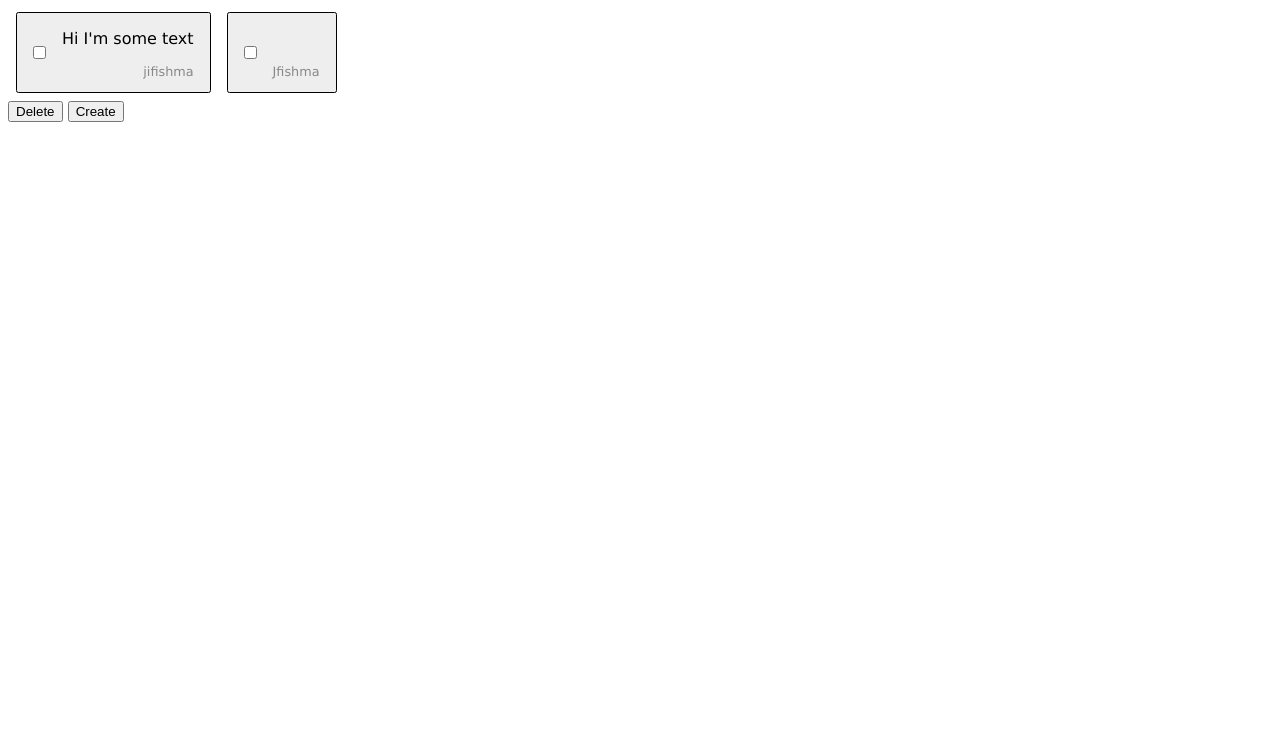
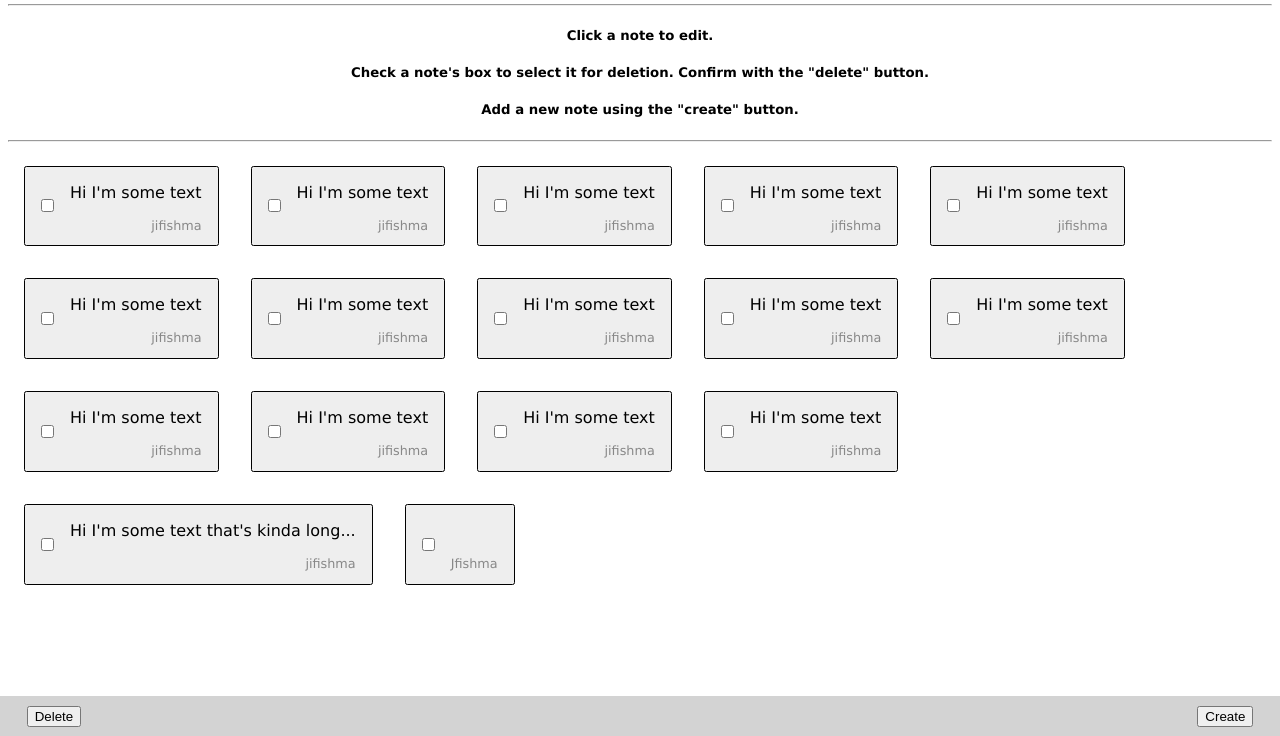
Before and after one commit to jifishma/CIS-435-Project-03, a website with bundled scripts: page NotesApp/FrontEnd/index.html in a window 1280 px wide. Shown: the part 64-800 px from the top of the page. Built offline with nearby package versions, Linux system fonts and the light colour scheme; no server answers.

Commit message:
Fixed flexbox, fixed footer

```diff
--- a/NotesApp/FrontEnd/index.html
+++ b/NotesApp/FrontEnd/index.html
@@ -10,15 +10,29 @@
 
 <body>
     <header>
-        <h2>Notes</h2>
+        <h2>Notelus Maxiumus</h2>
+        <hr>
+        <h5>Click a note to edit.</h5>
+        <h5>Check a note's box to select it for deletion. Confirm with the "delete" button.</h5>
+        <h5>Add a new note using the "create" button.</h5>
+        <hr>
     </header>
 
-    <main id="userNotes">
-        <div id="notesList" class="flex-container">
+
+    <section id="userInputs" class="modal">
+        <!-- <label for="username">Username:</label>
+        <input type="text" id="username">
+
+        <label for="notecontents">Note:</label>
+        <textarea id="notecontents">Enter your note here.</textarea> -->
+    </section>
+
+    <main id="notesList" class="flex-container">
+        <!-- <p>No notes yet. Add a new note with the "create" button!</p> -->
         <div class="flex-item">
             <input type="checkbox">
-                <div class="flex-content">
-                    <p>Hi I'm some text</p>
+            <div>
+                <p class="flex-content">Hi I'm some text</p>
                 <p class="flex-footer">
                     jifishma
                 </p>
@@ -26,25 +40,142 @@
         </div>
         <div class="flex-item">
             <input type="checkbox">
-                <div class="flex-content">
-                    <p>&nbsp;</p>
+            <div>
+                <p class="flex-content">Hi I'm some text</p>
+                <p class="flex-footer">
+                    jifishma
+                </p>
+            </div>
+        </div>
+        <div class="flex-item">
+            <input type="checkbox">
+            <div>
+                <p class="flex-content">Hi I'm some text</p>
+                <p class="flex-footer">
+                    jifishma
+                </p>
+            </div>
+        </div>
+        <div class="flex-item">
+            <input type="checkbox">
+            <div>
+                <p class="flex-content">Hi I'm some text</p>
+                <p class="flex-footer">
+                    jifishma
+                </p>
+            </div>
+        </div>
+        <div class="flex-item">
+            <input type="checkbox">
+            <div>
+                <p class="flex-content">Hi I'm some text</p>
+                <p class="flex-footer">
+                    jifishma
+                </p>
+            </div>
+        </div>
+        <div class="flex-item">
+            <input type="checkbox">
+            <div>
+                <p class="flex-content">Hi I'm some text</p>
+                <p class="flex-footer">
+                    jifishma
+                </p>
+            </div>
+        </div>
+        <div class="flex-item">
+            <input type="checkbox">
+            <div>
+                <p class="flex-content">Hi I'm some text</p>
+                <p class="flex-footer">
+                    jifishma
+                </p>
+            </div>
+        </div>
+        <div class="flex-item">
+            <input type="checkbox">
+            <div>
+                <p class="flex-content">Hi I'm some text</p>
+                <p class="flex-footer">
+                    jifishma
+                </p>
+            </div>
+        </div>
+        <div class="flex-item">
+            <input type="checkbox">
+            <div>
+                <p class="flex-content">Hi I'm some text</p>
+                <p class="flex-footer">
+                    jifishma
+                </p>
+            </div>
+        </div>
+        <div class="flex-item">
+            <input type="checkbox">
+            <div>
+                <p class="flex-content">Hi I'm some text</p>
+                <p class="flex-footer">
+                    jifishma
+                </p>
+            </div>
+        </div>
+        <div class="flex-item">
+            <input type="checkbox">
+            <div>
+                <p class="flex-content">Hi I'm some text</p>
+                <p class="flex-footer">
+                    jifishma
+                </p>
+            </div>
+        </div>
+        <div class="flex-item">
+            <input type="checkbox">
+            <div>
+                <p class="flex-content">Hi I'm some text</p>
+                <p class="flex-footer">
+                    jifishma
+                </p>
+            </div>
+        </div>
+        <div class="flex-item">
+            <input type="checkbox">
+            <div>
+                <p class="flex-content">Hi I'm some text</p>
+                <p class="flex-footer">
+                    jifishma
+                </p>
+            </div>
+        </div>
+        <div class="flex-item">
+            <input type="checkbox">
+            <div>
+                <p class="flex-content">Hi I'm some text</p>
+                <p class="flex-footer">
+                    jifishma
+                </p>
+            </div>
+        </div>
+        <div class="flex-item">
+            <input type="checkbox">
+            <div>
+                <p class="flex-content">Hi I'm some text that's kinda long...</p>
+                <p class="flex-footer">
+                    jifishma
+                </p>
+            </div>
+        </div>
+        <div class="flex-item">
+            <input type="checkbox">
+            <div>
+                <p class="flex-content">&nbsp;</p>
                 <p class="flex-footer">Jfishma</p>
-                </div>
             </div>
         </div>
     </main>
 
-    <section id="userInputs" class="modal">
-        <label for="username">Username:</label>
-        <input type="text" id="username">
-
-        <label for="notecontents">Note:</label>
-        <textarea id="notecontents">Enter your note here.</textarea>
-    </section>
-
     <footer>
-        <button>Delete</button>
-        <button>Create</button>
+        <button id="deleteButton">Delete</button>
+        <button id="createButton">Create</button>
     </footer>
 </body>
 </html>
--- a/NotesApp/FrontEnd/styles/main.css
+++ b/NotesApp/FrontEnd/styles/main.css
@@ -1,5 +1,9 @@
 html {
     font-family: Verdana, Geneva, Tahoma, sans-serif;
+}
+
+body {
+    margin-bottom: 80px;
 }
 
 header {
@@ -8,7 +12,15 @@ header {
 
 .modal {
     display: none;
-    margin: 0 1em;
+    position: fixed;
+    background: black;
+    z-index: 1;
+    margin: 0;
+    padding: 0;
+    top: 0;
+    left: 0;
+    width: 100%;
+    height: 100%;
 }
 
 .modal input[type="text"], textarea {
@@ -27,23 +39,30 @@ textarea {
     display: flex;
     align-items: flex-start;
     flex-direction: row;
+    flex-wrap: wrap;
+}
+
+.flex-container > p:first-child {
+    width: 100%;
+    text-align: center;
 }
 
 .flex-item {
     display: flex;
     align-items: center;
     background-color: #eee;
-    margin: 0.5em;
+    margin: 1em;
     padding: 0 1rem;
     border: 1px solid black;
     border-radius: 0.15rem;
+    cursor: pointer;
 }
 
 .flex-item input[type="checkbox"] {
     margin: 0 1rem 0 0;
 }
 
-.flex-content {
+.flex-item > div {
     flex: 1;
 }
 
@@ -53,10 +72,36 @@ textarea {
     text-align: right;
 }
 
+footer {
+    position: fixed;
+    bottom: 0;
+    left: 0;
+    right: 0;
+    height: 40px;
+    background-color: rgba(200, 200, 200, 0.8);
+}
 
-@media only screen and (max-width: 500px) {
+footer button {
+    margin-top: 10px;
+}
+
+footer button:first-child {
+    float: left;
+    margin-left: 2em;
+}
+
+footer button:last-child {
+    float: right;
+    margin-right: 2em;
+}
+
+@media only screen and (max-width: 800px) {
     .flex-container {
         flex-direction: column;
         align-items: stretch;
     }
+
+    .flex-item {
+        margin: 0.5em;
+    }
 }
```
Lines whose indentation alone changed are shown as unchanged.
